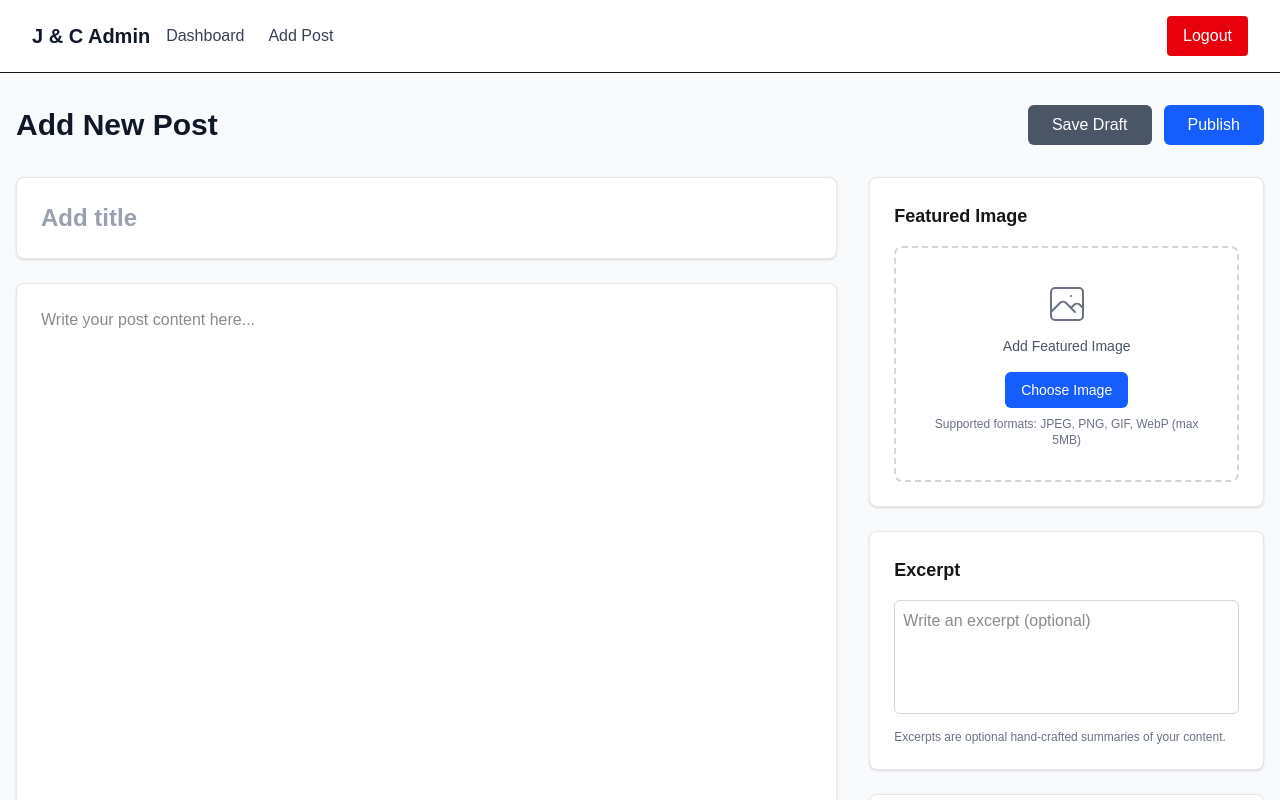
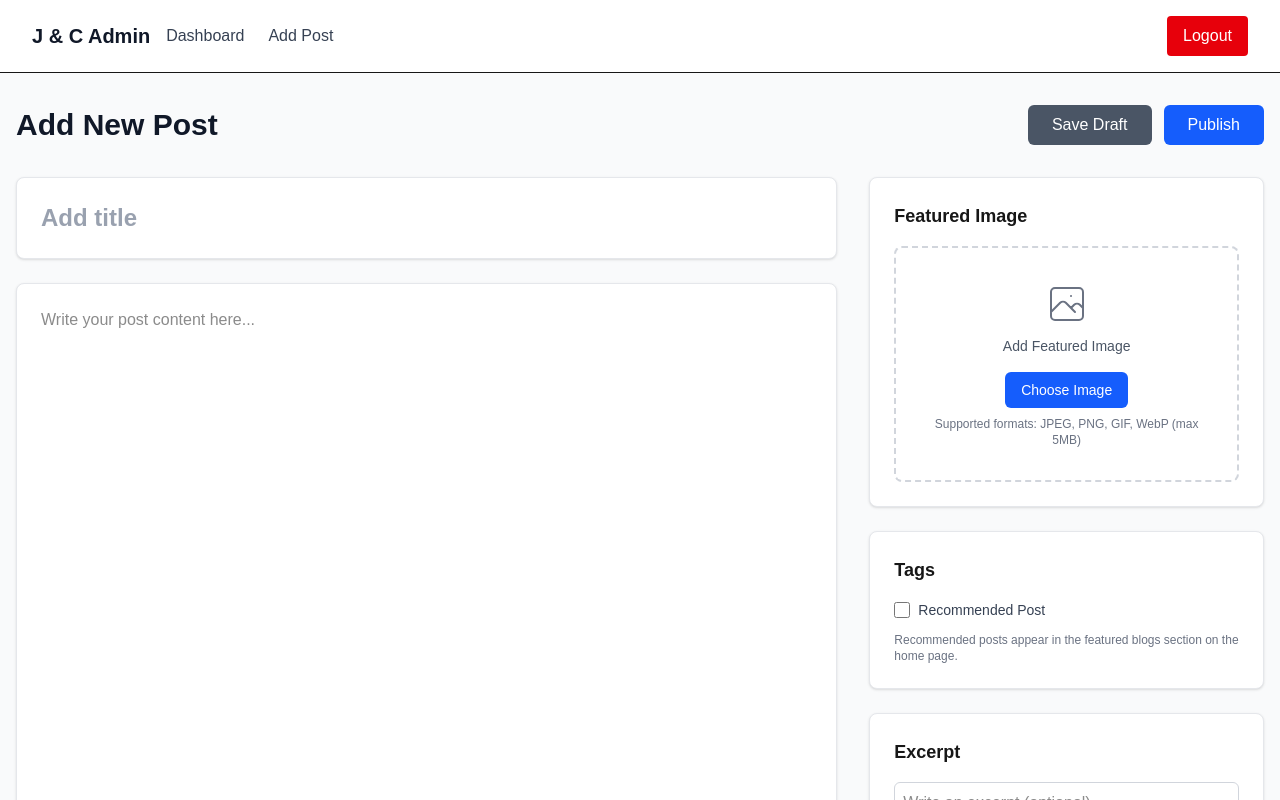
Before and after one commit to HarshK99/jc_website_db, a Next.js app: page /admin/posts/add in a window 1280 px wide. Shown: the top 800 px of the page. Built offline with nearby package versions, Linux system fonts and the light colour scheme; no server answers.

Commit message:
edit is recommended fixes

```diff
--- a/components/PostForm.tsx
+++ b/components/PostForm.tsx
@@ -10,6 +10,7 @@ interface PostFormData {
   status: string;
   publishedAt: string;
   coverImage: string;
+  is_recommended: boolean;
 }
 
 interface PostFormProps {
@@ -26,6 +27,7 @@ export default function PostForm({ mode, postId }: PostFormProps) {
     status: 'draft',
     publishedAt: '',
     coverImage: '',
+    is_recommended: false,
   });
   const [loading, setLoading] = useState(false);
   const [loadingType, setLoadingType] = useState<'draft' | 'published' | null>(null);
@@ -65,6 +67,7 @@ export default function PostForm({ mode, postId }: PostFormProps) {
           status: post.status,
           publishedAt: post.publishedAt ? new Date(post.publishedAt).toISOString().slice(0, 16) : '',
           coverImage: post.coverImage || '',
+          is_recommended: post.is_recommended || false,
         });
         // Set image preview if there's an existing image
         if (post.coverImage) {
@@ -92,7 +95,12 @@ export default function PostForm({ mode, postId }: PostFormProps) {
       }
       // For edit mode, keep the existing publishedAt
 
-      const formData = { ...form, status, publishedAt };
+      const formData = {
+        ...form,
+        status,
+        publishedAt,
+        is_recommended: form.is_recommended ? '1' : '0'
+      };
       const url = mode === 'edit' && postId
         ? ADMIN_ENDPOINTS.editPost + '?id=' + postId
         : ADMIN_ENDPOINTS.editPost;
@@ -405,6 +413,26 @@ export default function PostForm({ mode, postId }: PostFormProps) {
               )}
             </div>
 
+            {/* Tags */}
+            <div className="bg-white rounded-lg shadow-sm border border-gray-200 p-6">
+              <h3 className="text-lg font-semibold mb-4">Tags</h3>
+              <div className="space-y-3">
+                <label className="flex items-center">
+                  <input
+                    type="checkbox"
+                    name="is_recommended"
+                    checked={form.is_recommended}
+                    onChange={(e) => setForm(prevForm => ({ ...prevForm, is_recommended: e.target.checked }))}
+                    className="h-4 w-4 text-blue-600 focus:ring-blue-500 border-gray-300 rounded"
+                  />
+                  <span className="ml-2 text-sm text-gray-700">Recommended Post</span>
+                </label>
+                <p className="text-xs text-gray-500">
+                  Recommended posts appear in the featured blogs section on the home page.
+                </p>
+              </div>
+            </div>
+
             {/* Excerpt */}
             <div className="bg-white rounded-lg shadow-sm border border-gray-200 p-6">
               <h3 className="text-lg font-semibold mb-4">Excerpt</h3>
```
Also changed, not shown: 1 other file (tests, documents, lock files or other folders).
